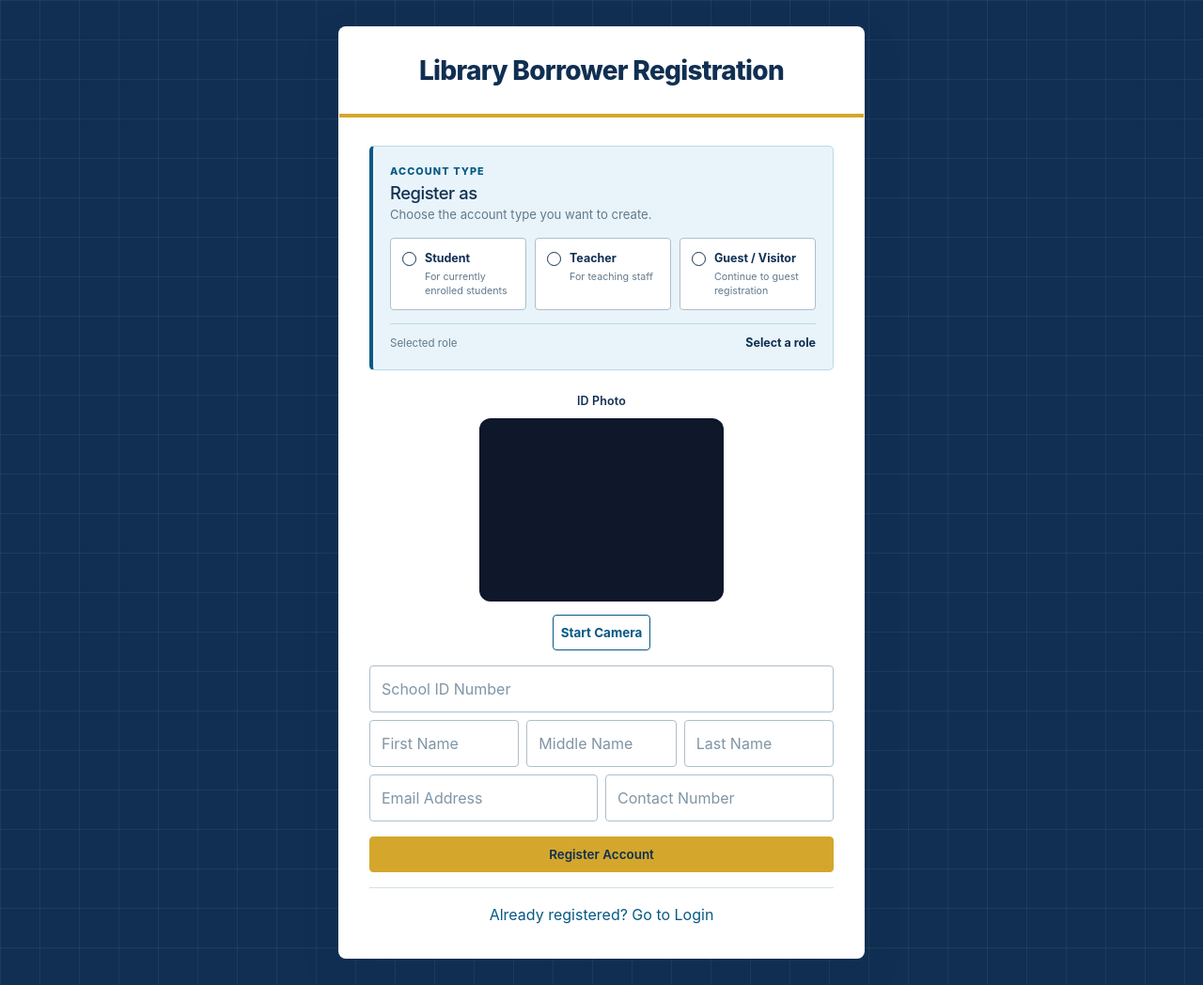
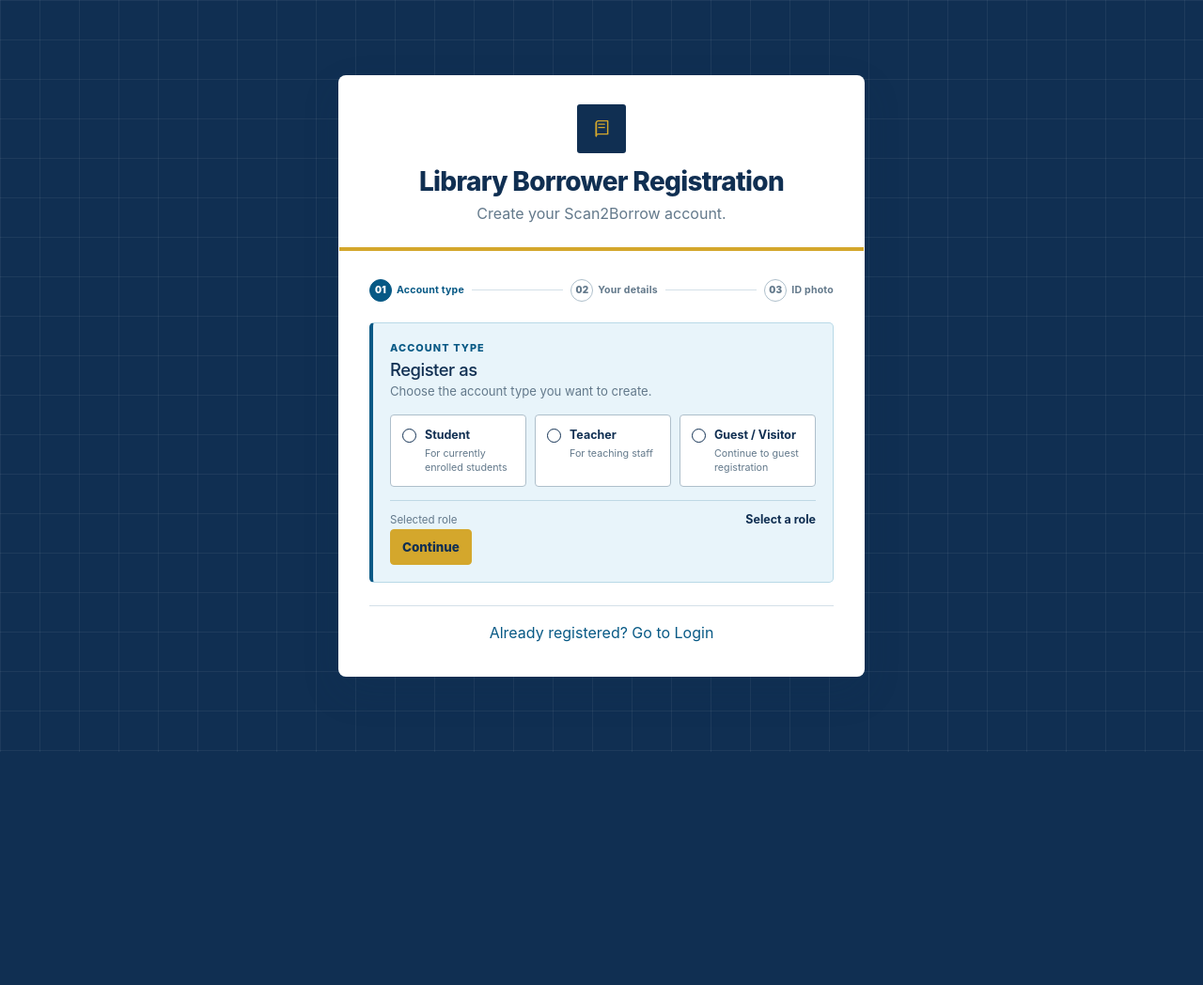
Before and after one commit to Thalanas110/scan2borrow-copy, a PHP site: page /register in a window 1280 px wide. Shown: the whole page at 94% size. After the commit the page ends 800 px from the top, so only its background shows below. Run offline with PHP 8.4, Linux system fonts and the light colour scheme.

Commit message:
feat: streamline registration steps

```diff
--- a/frontend/assets/css/style.css
+++ b/frontend/assets/css/style.css
@@ -311,3 +311,30 @@ hr { border-color: var(--border); opacity: 1; }
     .registration-role-grid { grid-template-columns: 1fr; }
     .registration-role-choice { min-height: 58px; }
 }
+
+.registration-card { max-width: 560px; }
+.registration-progress { align-items: center; display: flex; gap: 8px; margin-bottom: 22px; }
+.registration-progress-step { align-items: center; color: var(--muted); display: inline-flex; flex: 0 0 auto; font-size: .66rem; font-weight: 750; gap: 5px; letter-spacing: .02em; }
+.registration-progress-step b { align-items: center; background: #fff; border: 1px solid var(--border-strong); border-radius: 50%; color: var(--muted); display: inline-flex; font-size: .62rem; height: 24px; justify-content: center; width: 24px; }
+.registration-progress-step.is-current { color: var(--primary); }
+.registration-progress-step.is-current b { background: var(--primary); border-color: var(--primary); color: #fff; }
+.registration-progress-step.is-complete { color: var(--success); }
+.registration-progress-step.is-complete b { background: #edf8f1; border-color: #b9dfc8; color: var(--success); }
+.registration-progress-line { background: var(--border); flex: 1 1 auto; height: 1px; min-width: 12px; }
+.registration-step-heading { align-items: flex-start; border-bottom: 1px solid var(--border); display: flex; gap: 16px; justify-content: space-between; margin-bottom: 18px; padding-bottom: 14px; }
+.registration-step-heading h4 { font-size: 1.15rem; margin: 4px 0 3px; }
+.registration-step-heading p { color: var(--muted); font-size: .82rem; margin: 0; }
+.registration-step-actions { align-items: center; display: flex; justify-content: space-between; margin-top: 22px; }
+.registration-camera-panel { background: var(--app-bg); border: 1px solid var(--border); border-radius: 5px; padding: 18px; }
+.registration-camera-panel .photo-capture { margin: 0 auto; max-width: 300px; width: 100%; }
+.registration-camera-panel video, .registration-camera-panel img { aspect-ratio: 4 / 3; background: var(--navy); border-radius: 4px; display: block; object-fit: cover; width: 100%; }
+.registration-camera-panel #cam-msg { min-height: 18px; }
+[data-registration-step][hidden] { display: none !important; }
+
+@media (max-width: 620px) {
+    .registration-progress { align-items: flex-start; gap: 4px; }
+    .registration-progress-step { flex-direction: column; text-align: center; }
+    .registration-progress-line { margin-top: 12px; }
+    .registration-step-heading { flex-direction: column; }
+    .registration-step-heading .btn { align-self: flex-start; }
+}
--- a/frontend/assets/js/pages/registration.js
+++ b/frontend/assets/js/pages/registration.js
@@ -2,6 +2,7 @@ class RegistrationPageController {
   constructor() {
     this.form = document.getElementById("reg-form");
     this.role = document.getElementById("role_select");
+    this.currentStep = "role";
     this.csrf = document.querySelector('meta[name="csrf"]')?.content || "";
     this.bindRoleSelection();
     this.bindCamera();
@@ -13,8 +14,10 @@ class RegistrationPageController {
     if (preselectedRole) {
       this.role.value = preselectedRole;
       this.toggleFields();
+      this.showStep("details");
     } else {
       this.toggleFields();
+      this.showStep("role");
     }
   }
 
@@ -28,6 +31,27 @@ class RegistrationPageController {
     });
     document.getElementById("chooseGuest")?.addEventListener("click", () => {
       window.location.href = "/scan2borrow/guest/registration";
+    });
+    document.getElementById("registration-continue")?.addEventListener("click", () => {
+      if (!this.role?.value) {
+        const error = document.getElementById("form-error");
+        if (error) {
+          error.hidden = false;
+          error.textContent = "Choose an account type to continue.";
+        }
+        return;
+      }
+      this.showStep("details");
+    });
+    document.getElementById("registration-back")?.addEventListener("click", () => {
+      this.showStep("role");
+    });
+    document.getElementById("registration-details-continue")?.addEventListener("click", () => {
+      if (!this.form?.reportValidity()) return;
+      this.showStep("photo");
+    });
+    document.getElementById("registration-photo-back")?.addEventListener("click", () => {
+      this.showStep("details");
     });
   }
 
@@ -53,6 +77,29 @@ class RegistrationPageController {
     const label = document.getElementById("selected-role-label");
     if (label) {
       label.textContent = isStudent ? "Student" : isTeacher ? "Teacher" : "Select a role";
+    }
+  }
+
+  showStep(step) {
+    const steps = ["role", "details", "photo"];
+    const currentIndex = steps.indexOf(step);
+    if (currentIndex < 0) return;
+    this.currentStep = step;
+
+    document.querySelectorAll("[data-registration-step]").forEach((section) => {
+      const active = section.dataset.registrationStep === step;
+      section.hidden = !active;
+      section.classList.toggle("d-none", !active);
+    });
+    document.querySelectorAll("[data-progress-step]").forEach((indicator) => {
+      const indicatorIndex = steps.indexOf(indicator.dataset.progressStep);
+      indicator.classList.toggle("is-current", indicatorIndex === currentIndex);
+      indicator.classList.toggle("is-complete", indicatorIndex < currentIndex);
+    });
+    document.getElementById("form-error")?.setAttribute("hidden", "");
+
+    if (step === "details") {
+      document.querySelector('input[name="barcode"]')?.focus({ preventScroll: true });
     }
   }
 
--- a/frontend/pages/register.html
+++ b/frontend/pages/register.html
@@ -5,23 +5,31 @@
     <meta name="viewport" content="width=device-width, initial-scale=1.0" />
     <meta name="csrf" content="" />
     <title>Register | Scan2Borrow</title>
-    <link
-      href="https://cdn.jsdelivr.net/npm/bootstrap@5.3.3/dist/css/bootstrap.min.css"
-      rel="stylesheet"
-    />
+    <link href="https://cdn.jsdelivr.net/npm/bootstrap@5.3.3/dist/css/bootstrap.min.css" rel="stylesheet" />
     <link href="/scan2borrow/frontend/assets/css/style.css" rel="stylesheet" />
   </head>
   <body>
     <div class="auth-wrap">
-      <div class="auth-card" style="max-width: 560px">
+      <div class="auth-card registration-card">
         <div class="auth-head">
+          <div class="logo" aria-hidden="true"></div>
           <h3 class="mb-1">Library Borrower Registration</h3>
+          <p class="mb-0">Create your Scan2Borrow account.</p>
         </div>
         <div class="auth-body">
-          <div id="form-error" class="alert alert-danger" hidden></div>
+          <div id="form-error" class="alert alert-danger" role="alert" hidden></div>
           <form method="POST" id="reg-form" autocomplete="off">
             <input type="hidden" name="photo_data" id="photo_data" />
-            <section class="registration-role-picker" aria-labelledby="registration-role-title">
+
+            <nav class="registration-progress" aria-label="Registration progress">
+              <span class="registration-progress-step is-current" data-progress-step="role"><b>01</b> Account type</span>
+              <span class="registration-progress-line"></span>
+              <span class="registration-progress-step" data-progress-step="details"><b>02</b> Your details</span>
+              <span class="registration-progress-line"></span>
+              <span class="registration-progress-step" data-progress-step="photo"><b>03</b> ID photo</span>
+            </nav>
+
+            <section class="registration-role-picker" data-registration-step="role" aria-labelledby="registration-role-title">
               <div class="registration-role-kicker">Account type</div>
               <h4 id="registration-role-title">Register as</h4>
               <p class="registration-role-help">Choose the account type you want to create.</p>
@@ -43,112 +51,45 @@
                 <span>Selected role</span>
                 <strong id="selected-role-label">Select a role</strong>
               </div>
+              <button type="button" class="btn btn-accent registration-continue" id="registration-continue">Continue</button>
             </section>
+
             <select name="role" id="role_select" class="registration-role-native-select" aria-label="Registration role" required>
               <option value="">Select Role</option>
               <option value="student">Student</option>
               <option value="teacher">Teacher</option>
             </select>
-            <div class="text-center mb-3">
-              <label class="form-label d-block fw-semibold">ID Photo</label>
-              <div class="photo-capture mx-auto" style="max-width: 260px">
-                <video
-                  id="cam"
-                  autoplay
-                  playsinline
-                  muted
-                  style="
-                    width: 100%;
-                    border-radius: 12px;
-                    background: #0f172a;
-                    aspect-ratio: 4/3;
-                    object-fit: cover;
-                  "
-                ></video>
-                <canvas id="snap" class="d-none"></canvas>
-                <img
-                  id="preview"
-                  class="d-none img-fluid rounded"
-                  style="aspect-ratio: 4/3; object-fit: cover; width: 100%"
-                  alt="Captured photo"
-                />
-                <div id="cam-msg" class="text-muted small mt-1"></div>
-                <div class="d-flex gap-2 mt-2 justify-content-center">
-                  <button
-                    type="button"
-                    id="btn-start"
-                    class="btn btn-outline-primary btn-sm"
-                  >
-                    Start Camera
-                  </button>
-                  <button
-                    type="button"
-                    id="btn-capture"
-                    class="btn btn-accent btn-sm d-none"
-                  >
-                    Capture
-                  </button>
-                  <button
-                    type="button"
-                    id="btn-retake"
-                    class="btn btn-outline-secondary btn-sm d-none"
-                  >
-                    Retake
-                  </button>
+
+            <section class="registration-details-step d-none" data-registration-step="details" hidden aria-labelledby="registration-details-title">
+              <div class="registration-step-heading">
+                <div>
+                  <div class="registration-role-kicker">Step 2 of 3</div>
+                  <h4 id="registration-details-title">Your details</h4>
+                  <p>Enter the information used for your library account.</p>
                 </div>
+                <button type="button" class="btn btn-outline-secondary btn-sm" id="registration-back">Change account type</button>
               </div>
-            </div>
+
               <div class="row g-2">
                 <div class="col-12">
-                <input
-                  type="text"
-                  name="barcode"
-                  class="form-control"
-                  placeholder="School ID Number"
-                  required
-                />
+                  <input type="text" name="barcode" class="form-control" placeholder="School ID Number" required />
                 </div>
                 <div class="col-md-4">
-                <input
-                  type="text"
-                  name="firstname"
-                  class="form-control"
-                  placeholder="First Name"
-                  required
-                />
+                  <input type="text" name="firstname" class="form-control" placeholder="First Name" required />
                 </div>
                 <div class="col-md-4">
-                <input
-                  type="text"
-                  name="middlename"
-                  class="form-control"
-                  placeholder="Middle Name"
-                />
+                  <input type="text" name="middlename" class="form-control" placeholder="Middle Name" />
                 </div>
                 <div class="col-md-4">
-                <input
-                  type="text"
-                  name="lastname"
-                  class="form-control"
-                  placeholder="Last Name"
-                  required
-                />
+                  <input type="text" name="lastname" class="form-control" placeholder="Last Name" required />
                 </div>
                 <div class="col-md-6 student-only">
                   <select name="course" class="form-select">
                     <option value="">Select Course</option>
-                  <option value="Bachelor of Science in Information Technology">
-                    Bachelor of Science in Information Technology
-                  </option>
-                  <option value="Bachelor of Science in Business Management">
-                    Bachelor of Science in Business Management
-                  </option>
-                  <option value="Bachelor of Science in Education">
-                    Bachelor of Science in Education
-                  </option>
-                  <option value="Bachelor of Science in Accountancy">
-                    Bachelor of Science in Accountancy
-                  </option>
+                    <option value="Bachelor of Science in Information Technology">Bachelor of Science in Information Technology</option>
+                    <option value="Bachelor of Science in Business Management">Bachelor of Science in Business Management</option>
+                    <option value="Bachelor of Science in Education">Bachelor of Science in Education</option>
+                    <option value="Bachelor of Science in Accountancy">Bachelor of Science in Accountancy</option>
                   </select>
                 </div>
                 <div class="col-md-6 student-only">
@@ -161,20 +102,10 @@
                   </select>
                 </div>
                 <div class="col-md-6">
-                <input
-                  type="email"
-                  name="email"
-                  class="form-control"
-                  placeholder="Email Address"
-                />
+                  <input type="email" name="email" class="form-control" placeholder="Email Address" />
                 </div>
                 <div class="col-md-6">
-                <input
-                  type="text"
-                  name="contact_no"
-                  class="form-control"
-                  placeholder="Contact Number"
-                />
+                  <input type="text" name="contact_no" class="form-control" placeholder="Contact Number" />
                 </div>
                 <div class="col-md-6 teacher-only d-none">
                   <select name="department" class="form-select">
@@ -191,34 +122,52 @@
                     <option value="Academic Dean">Academic Dean</option>
                     <option value="College Dean">College Dean</option>
                     <option value="Elementary Teacher">Elementary Teacher</option>
-                  <option value="Senior High Teacher">
-                    Senior High Teacher
-                  </option>
+                    <option value="Senior High Teacher">Senior High Teacher</option>
                   </select>
                 </div>
               </div>
-            <button
-              type="submit"
-              name="register"
-              class="btn btn-accent w-100 mt-3 py-2 fw-semibold"
-            >
-              Register Account
-            </button>
+
+              <div class="registration-step-actions">
+                <span></span>
+                <button type="button" class="btn btn-primary" id="registration-details-continue">Continue to ID photo</button>
+              </div>
+            </section>
+
+            <section class="registration-photo-step d-none" data-registration-step="photo" hidden aria-labelledby="registration-photo-title">
+              <div class="registration-step-heading">
+                <div>
+                  <div class="registration-role-kicker">Step 3 of 3</div>
+                  <h4 id="registration-photo-title">Add your ID photo</h4>
+                  <p>Use a clear photo so staff can verify your account.</p>
+                </div>
+                <button type="button" class="btn btn-outline-secondary btn-sm" id="registration-photo-back">Back to details</button>
+              </div>
+
+              <div class="registration-camera-panel text-center">
+                <label class="form-label d-block fw-semibold">ID Photo</label>
+                <div class="photo-capture mx-auto">
+                  <video id="cam" autoplay playsinline muted></video>
+                  <canvas id="snap" class="d-none"></canvas>
+                  <img id="preview" class="d-none img-fluid" alt="Captured photo" />
+                  <div id="cam-msg" class="text-muted small mt-2"></div>
+                  <div class="d-flex flex-wrap gap-2 mt-3 justify-content-center">
+                    <button type="button" id="btn-start" class="btn btn-outline-primary btn-sm">Start Camera</button>
+                    <button type="button" id="btn-capture" class="btn btn-accent btn-sm d-none">Capture</button>
+                    <button type="button" id="btn-retake" class="btn btn-outline-secondary btn-sm d-none">Retake</button>
+                  </div>
+                </div>
+              </div>
+
+              <button type="submit" name="register" class="btn btn-accent w-100 mt-3 py-2 fw-semibold">Register Account</button>
+            </section>
           </form>
           <hr />
-          <a
-            href="/scan2borrow/login"
-            class="text-decoration-none d-block text-center"
-            >Already registered? Go to Login</a
-          >
+          <a href="/scan2borrow/login" class="text-decoration-none d-block text-center">Already registered? Go to Login</a>
         </div>
       </div>
     </div>
     <script src="https://cdn.jsdelivr.net/npm/bootstrap@5.3.3/dist/js/bootstrap.bundle.min.js"></script>
-    <script
-      src="/scan2borrow/frontend/assets/js/pages/registration.js"
-      defer
-    ></script>
+    <script src="/scan2borrow/frontend/assets/js/pages/registration.js" defer></script>
     <script src="/scan2borrow/frontend/assets/js/core/icons.js" defer></script>
   </body>
 </html>
```
Also changed, not shown: backend/tests/Feature/FrontendVisualSystemTest.php (+13 -0 lines). Lines whose indentation alone changed are shown as unchanged.
